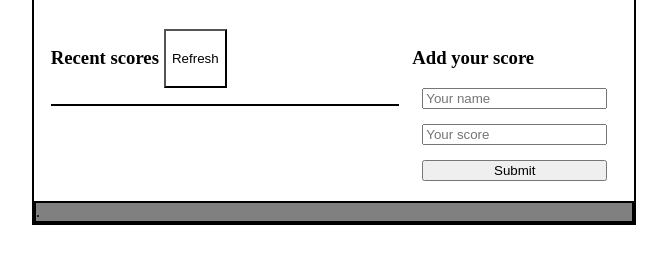
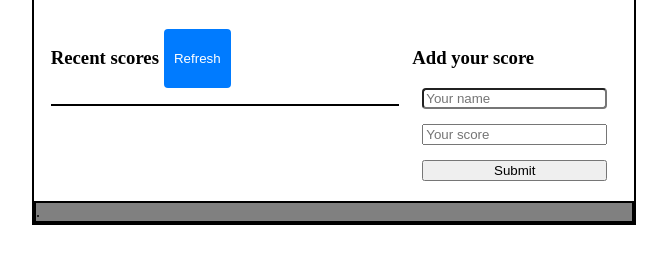
Before and after one commit to mbatha-17/Leaderboard, a website built with webpack: page src/index.html in a window 1280 px wide. Shown: the part 198-462 px from the top of the page, without its empty margins (306-973 px from the left). Built offline with nearby package versions, Linux system fonts and the light colour scheme; no server answers.

Commit message:
Added styling

```diff
--- a/src/index.css
+++ b/src/index.css
@@ -56,9 +56,19 @@ footer {
 }
 
 #fresh {
-    background-color: white;
+    background-color: #007bff;
+    color: #fff;
+    border: none;
+    padding: 5px 10px;
+    border-radius: 4px;
+    cursor: pointer;
+}
 
+#fresh:hover {
+    background-color: #0056b3;
+    font-weight: 800;
 }
+
 #column-8 {
     width: 60%;
 }
@@ -83,8 +93,15 @@ footer {
 
 #name {
     margin-bottom: 15px;
+    border-radius: 4px;
 }
 
 #score {
     margin-bottom: 15px;
 }
+
+#add button:hover {
+    background-color: #218838;
+    font-weight: 600;
+    font-size: 15px;
+  }
```
